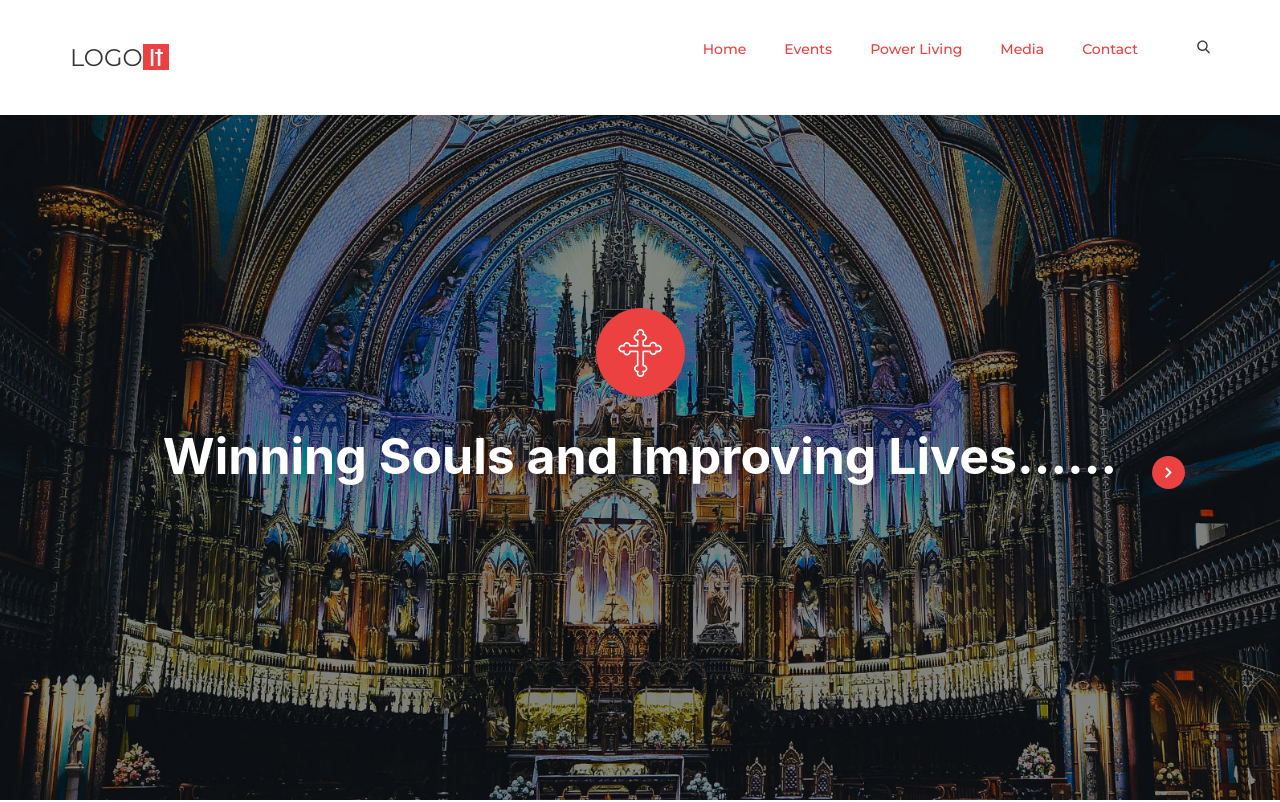
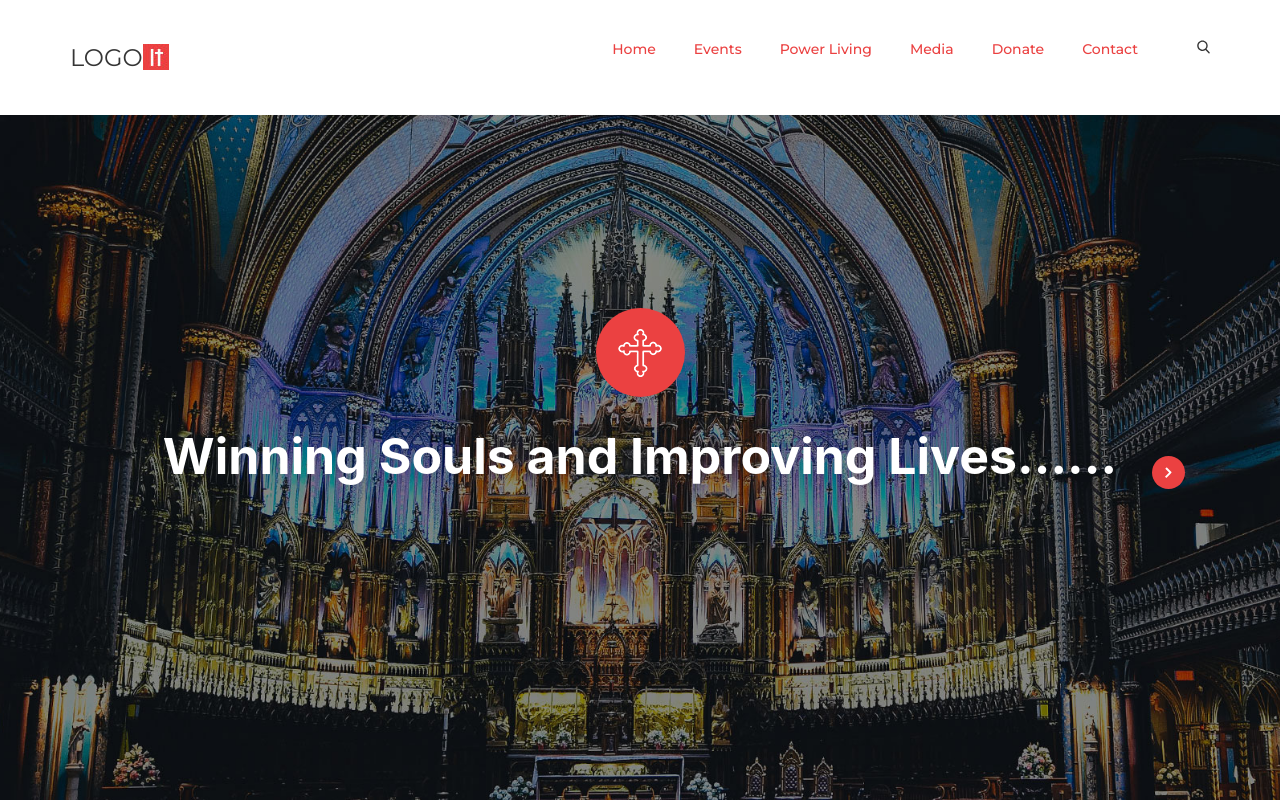
Before and after one commit to PeterFerguson92/dansah-web, an Angular app: page /home in a window 1280 px wide. Shown: the top 802 px of the page. Built offline with nearby package versions, Linux system fonts and the light colour scheme; a web font is replaced by a local one.

Commit message:
added donate

```diff
--- a/src/app/shared/components/nav-bar/nav-bar.component.html
+++ b/src/app/shared/components/nav-bar/nav-bar.component.html
@@ -166,12 +166,9 @@
             </form>
             <nav class="menu_nav">
                 <ul>
-                    <li class="active"><a (click)="onRedirect('/home')" style="cursor: pointer">Home</a></li>
-                    <li><a (click)="onRedirect('/events')" style="cursor: pointer">Events</a></li>
-                    <li><a href="/home">Projects</a></li>
-                    <li><a (click)="onRedirect('/powerLiving')">Power Living</a></li>
-                    <li><a href="/home">Prayer Connect</a></li>
-                    <li><a href="/home">Contacts</a></li>
+                    <li *ngFor="let event of items" class="active">
+                        <a (click)="onRedirect(event.redirect)" style="cursor: pointer">{{ event.name }}</a>
+                    </li>
                 </ul>
             </nav>
         </div>
--- a/src/app/shared/components/nav-bar/nav-bar.component.ts
+++ b/src/app/shared/components/nav-bar/nav-bar.component.ts
@@ -26,6 +26,10 @@ export class NavBarComponent implements OnInit {
             redirect: '/media',
         },
         {
+            name: 'Donate',
+            redirect: '/donate',
+        },
+        {
             name: 'Contact',
             redirect: '/contact',
         },
@@ -33,8 +37,12 @@ export class NavBarComponent implements OnInit {
     ngOnInit() {}
 
     onRedirect(sectionName) {
-        this.router.navigate([sectionName]).then(() => {
-            window.location.reload();
-        });
+        if (sectionName === '/donate') {
+            window.open('https://www.paypal.com/paypalme/Ferguson434', '_blank');
+        } else {
+            this.router.navigate([sectionName]).then(() => {
+                window.location.reload();
+            });
+        }
     }
 }
```
